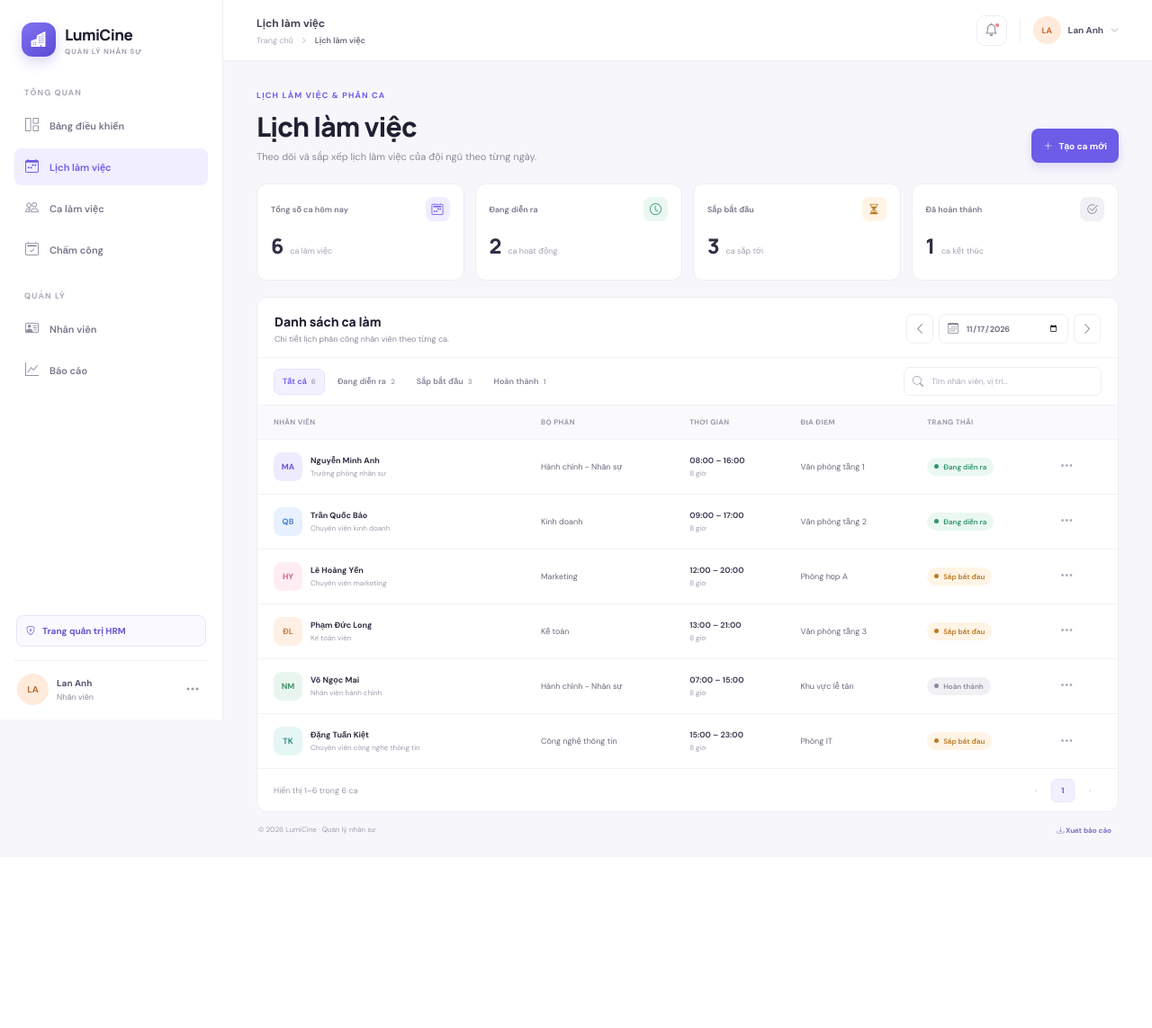
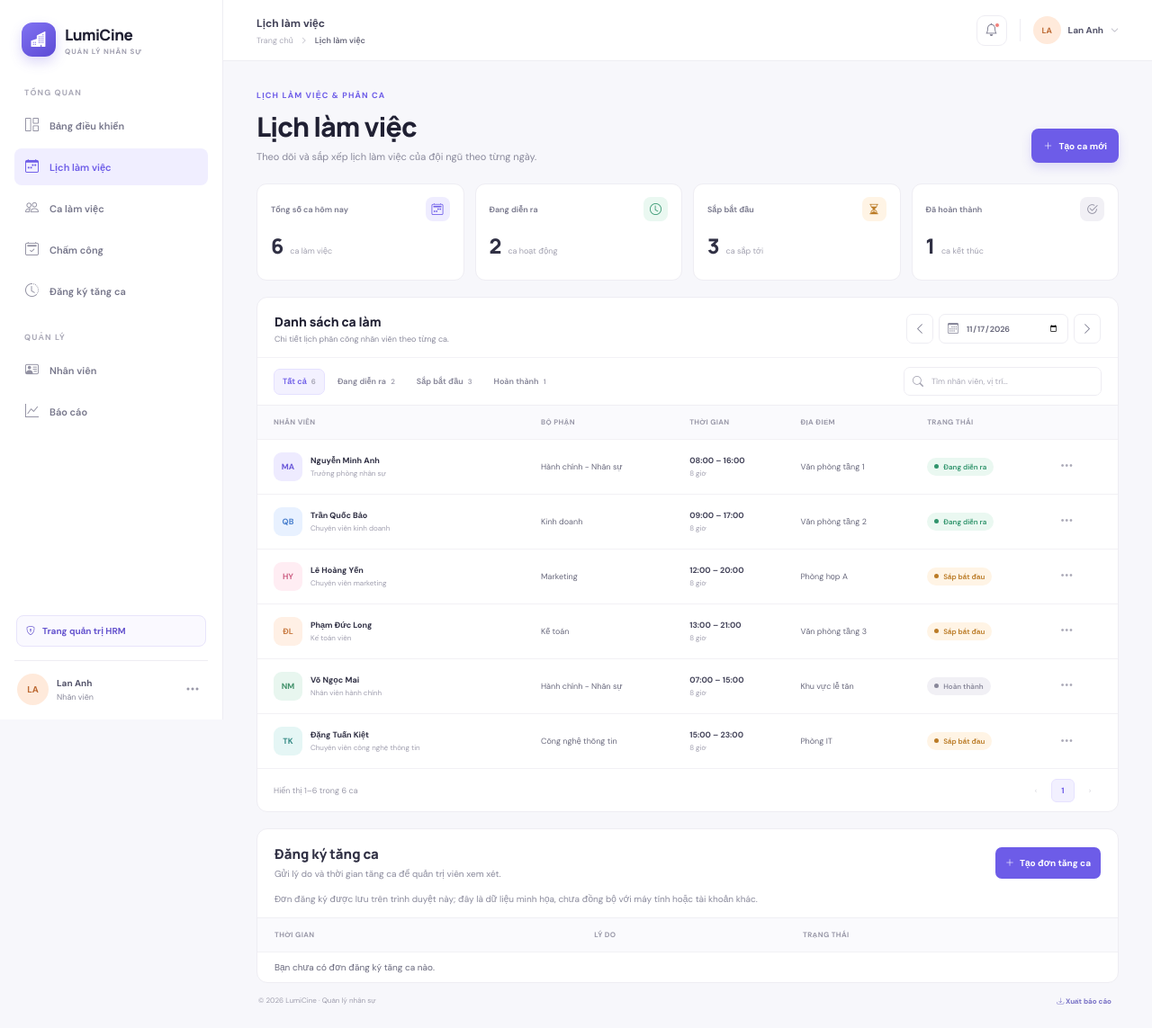
Before and after one commit to TTD12345/LumiCine, a PHP site: page /BaseExam/ in a window 1280 px wide. Shown: the whole page at 90% size. Before the commit the page ends 927 px from the top, so only its background shows below. Run offline with PHP 8.4, Linux system fonts and the light colour scheme.

Commit message:
tăng ca

```diff
--- /dev/null
+++ b/assets/css/overtime.css
@@ -0,0 +1,35 @@
+.overtime-card { margin-top: 18px; overflow: hidden; border: 1px solid #eeedf3; border-radius: 12px; background: #fff; }
+.overtime-heading { display: flex; align-items: center; justify-content: space-between; gap: 15px; padding: 17px 19px 12px; }
+.overtime-heading h2 { margin: 0 0 4px; color: #303044; font-family: Manrope, sans-serif; font-size: 15px; font-weight: 800; }
+.overtime-heading p, .overtime-note { margin: 0; color: #89899b; font-size: 10px; line-height: 1.6; }
+.overtime-note { padding: 0 19px 12px; }
+.overtime-button { display: inline-flex; min-height: 35px; align-items: center; justify-content: center; gap: 6px; border: 0; border-radius: 7px; padding: 0 11px; font-size: 10px; font-weight: 700; white-space: nowrap; }
+.overtime-button-primary { background: #6d5ce8; color: #fff; }
+.overtime-button-primary:hover { background: #5846d3; }
+.overtime-button-approve { background: #eaf8f1; color: #277b56; }
+.overtime-button-reject { background: #fff0ef; color: #b94a45; }
+.overtime-actions { display: flex; justify-content: center; gap: 6px; }
+.overtime-feedback { min-height: 0; padding: 0 19px; color: #277b56; font-size: 10px; }
+.overtime-feedback:not(:empty) { padding-bottom: 10px; }
+.overtime-feedback.error { color: #b94a45; }
+.overtime-table-wrap { overflow-x: auto; border-top: 1px solid #f0eff4; }
+.overtime-table { width: 100%; min-width: 650px; border-collapse: collapse; text-align: left; }
+.overtime-table th { height: 37px; background: #fafafd; padding: 0 12px; color: #9998a8; font-size: 8px; font-weight: 700; letter-spacing: .35px; text-transform: uppercase; white-space: nowrap; }
+.overtime-table td { min-height: 48px; border-top: 1px solid #f2f1f5; padding: 10px 12px; color: #68687c; font-size: 10px; vertical-align: middle; }
+.overtime-table th:first-child, .overtime-table td:first-child { padding-left: 19px; }
+.overtime-reason { min-width: 170px; max-width: 360px; white-space: normal; line-height: 1.6; }
+.overtime-status { display: inline-flex; align-items: center; border-radius: 20px; padding: 5px 8px; font-size: 9px; font-weight: 700; white-space: nowrap; }
+.overtime-status-pending { background: #fff4e5; color: #a76b16; }
+.overtime-status-approved { background: #eaf8f1; color: #277b56; }
+.overtime-status-rejected { background: #fff0ef; color: #b94a45; }
+.overtime-summary { display: grid; justify-items: end; gap: 2px; color: #89899b; font-size: 9px; }
+.overtime-summary strong { color: #a76b16; font-family: Manrope, sans-serif; font-size: 20px; }
+.overtime-dialog textarea { width: 100%; resize: vertical; border: 1px solid #eeedf3; border-radius: 7px; outline: 0; padding: 9px; color: #202033; font: inherit; font-size: 10px; }
+.overtime-dialog textarea:focus { border-color: #a59bf2; box-shadow: 0 0 0 3px #6d5ce81a; }
+.overtime-dialog .dialog-heading strong { color: #55556b; }
+.overtime-dialog .dialog-grid { margin-top: 12px; }
+
+@media (max-width: 520px) {
+    .overtime-heading { align-items: flex-start; flex-direction: column; }
+    .overtime-heading > .overtime-summary { align-self: flex-end; }
+}
--- /dev/null
+++ b/assets/js/overtime.js
@@ -0,0 +1,237 @@
+(() => {
+    'use strict';
+
+    const storageKey = 'lumicine-overtime-requests';
+    const accountStorageKey = 'lumicine-admin-name';
+    const statusLabels = {
+        pending: 'Chờ duyệt',
+        approved: 'Đã duyệt',
+        rejected: 'Từ chối',
+    };
+    const feedback = document.getElementById('overtime-feedback');
+    const employeeRows = document.getElementById('employee-overtime-rows');
+    const adminRows = document.getElementById('admin-overtime-rows');
+    let requests = [];
+
+    const showMessage = (message, isError = false) => {
+        feedback.textContent = message;
+        feedback.classList.toggle('error', isError);
+    };
+
+    const getAccountName = () => {
+        try {
+            return window.localStorage.getItem(accountStorageKey) || 'Lan Anh';
+        } catch (error) {
+            showMessage('Không thể đọc thông tin tài khoản trên trình duyệt.', true);
+            return null;
+        }
+    };
+
+    const normalizeRequest = (request) => {
+        if (!request || typeof request.id !== 'string' || typeof request.employeeName !== 'string' ||
+            typeof request.start !== 'string' || typeof request.end !== 'string' ||
+            typeof request.reason !== 'string' || !statusLabels[request.status] ||
+            Number.isNaN(Date.parse(request.start)) || Number.isNaN(Date.parse(request.end)) ||
+            Date.parse(request.end) <= Date.parse(request.start)) {
+            throw new Error('Dữ liệu đơn tăng ca đã lưu không đúng định dạng.');
+        }
+        return request;
+    };
+
+    const readRequests = () => {
+        const saved = window.localStorage.getItem(storageKey);
+        if (saved === null) return [];
+        const parsed = JSON.parse(saved);
+        if (!Array.isArray(parsed)) throw new Error('Danh sách đơn tăng ca không đúng định dạng.');
+        return parsed.map(normalizeRequest);
+    };
+
+    const persistRequests = (nextRequests) => {
+        try {
+            window.localStorage.setItem(storageKey, JSON.stringify(nextRequests));
+        } catch (error) {
+            showMessage('Không thể lưu đơn tăng ca trên trình duyệt. Hãy kiểm tra dung lượng lưu trữ và thử lại.', true);
+            return false;
+        }
+        requests = nextRequests;
+        render();
+        return true;
+    };
+
+    const makeCell = (row, text, className = '') => {
+        const cell = row.insertCell();
+        if (className) cell.className = className;
+        cell.textContent = text;
+        return cell;
+    };
+
+    const formatDateTime = (value) => new Intl.DateTimeFormat('vi-VN', {
+        dateStyle: 'short',
+        timeStyle: 'short',
+    }).format(new Date(value));
+
+    const createStatus = (status) => {
+        const badge = document.createElement('span');
+        badge.className = `overtime-status overtime-status-${status}`;
+        badge.textContent = statusLabels[status];
+        return badge;
+    };
+
+    const renderEmployeeRequests = () => {
+        if (!employeeRows) return;
+        const accountName = getAccountName();
+        const ownRequests = accountName
+            ? requests.filter((request) => request.employeeName === accountName)
+            : [];
+        employeeRows.replaceChildren();
+        if (ownRequests.length === 0) {
+            const row = employeeRows.insertRow();
+            makeCell(row, 'Bạn chưa có đơn đăng ký tăng ca nào.');
+            row.cells[0].colSpan = 3;
+            return;
+        }
+
+        ownRequests.slice().reverse().forEach((request) => {
+            const row = employeeRows.insertRow();
+            makeCell(row, `${formatDateTime(request.start)} – ${formatDateTime(request.end)}`);
+            makeCell(row, request.reason, 'overtime-reason');
+            row.insertCell().append(createStatus(request.status));
+        });
+    };
+
+    const renderAdminRequests = () => {
+        if (!adminRows) return;
+        adminRows.replaceChildren();
+        const pendingCount = requests.filter((request) => request.status === 'pending').length;
+        document.getElementById('overtime-pending-count').textContent = String(pendingCount);
+        if (requests.length === 0) {
+            const row = adminRows.insertRow();
+            makeCell(row, 'Chưa có đơn đăng ký tăng ca.');
+            row.cells[0].colSpan = 6;
+            return;
+        }
+
+        requests.slice().reverse().forEach((request) => {
+            const row = adminRows.insertRow();
+            makeCell(row, request.employeeName);
+            makeCell(row, formatDateTime(request.start));
+            makeCell(row, formatDateTime(request.end));
+            makeCell(row, request.reason, 'overtime-reason');
+            row.insertCell().append(createStatus(request.status));
+            const actionCell = row.insertCell();
+            if (request.status !== 'pending') {
+                actionCell.textContent = '—';
+                return;
+            }
+            const actions = document.createElement('div');
+            actions.className = 'overtime-actions';
+            [
+                ['approve', 'Duyệt', 'overtime-button overtime-button-approve'],
+                ['reject', 'Từ chối', 'overtime-button overtime-button-reject'],
+            ].forEach(([action, label, className]) => {
+                const button = document.createElement('button');
+                button.type = 'button';
+                button.className = className;
+                button.dataset.action = action;
+                button.dataset.requestId = request.id;
+                button.textContent = label;
+                actions.append(button);
+            });
+            actionCell.append(actions);
+        });
+    };
+
+    const render = () => {
+        renderEmployeeRequests();
+        renderAdminRequests();
+    };
+
+    const loadRequests = () => {
+        try {
+            requests = readRequests();
+            render();
+        } catch (error) {
+            showMessage(error instanceof Error ? error.message : 'Không thể đọc danh sách đơn tăng ca.', true);
+        }
+    };
+
+    if (employeeRows) {
+        const dialog = document.getElementById('overtime-dialog');
+        const form = document.getElementById('overtime-form');
+        const employeeName = document.getElementById('overtime-employee-name');
+        employeeName.textContent = getAccountName() || 'Chưa xác định';
+
+        document.getElementById('overtime-open-form').addEventListener('click', () => {
+            const start = new Date();
+            start.setHours(start.getHours() + 1, 0, 0, 0);
+            const end = new Date(start.getTime() + 60 * 60 * 1000);
+            const toLocalInput = (date) => [
+                date.getFullYear(),
+                String(date.getMonth() + 1).padStart(2, '0'),
+                String(date.getDate()).padStart(2, '0'),
+            ].join('-') + `T${String(date.getHours()).padStart(2, '0')}:${String(date.getMinutes()).padStart(2, '0')}`;
+            form.elements.start.value = toLocalInput(start);
+            form.elements.end.value = toLocalInput(end);
+            dialog.showModal();
+        });
+        ['overtime-close-form', 'overtime-cancel-form'].forEach((id) => {
+            document.getElementById(id).addEventListener('click', () => dialog.close());
+        });
+        form.addEventListener('submit', (event) => {
+            event.preventDefault();
+            const name = getAccountName();
+            const start = form.elements.start.value;
+            const end = form.elements.end.value;
+            const reason = form.elements.reason.value.trim();
+            if (!name || !reason || reason.length < 5 || !start || !end ||
+                Date.parse(end) <= Date.parse(start)) {
+                showMessage('Vui lòng nhập lý do (ít nhất 5 ký tự) và thời gian kết thúc sau thời gian bắt đầu.', true);
+                return;
+            }
+            const request = {
+                id: `overtime-${Date.now()}-${Math.random().toString(36).slice(2, 8)}`,
+                employeeName: name.trim(),
+                start,
+                end,
+                reason,
+                status: 'pending',
+                submittedAt: new Date().toISOString(),
+            };
+            if (!persistRequests([...requests, request])) return;
+            form.reset();
+            dialog.close();
+            showMessage('Đã gửi đơn đăng ký tăng ca để quản trị viên xem xét.');
+        });
+    }
+
+    if (adminRows) {
+        adminRows.addEventListener('click', (event) => {
+            const button = event.target.closest('button[data-action][data-request-id]');
+            if (!button) return;
+            const request = requests.find((item) => item.id === button.dataset.requestId);
+            if (!request || request.status !== 'pending') {
+                showMessage('Đơn này đã được xử lý hoặc không còn tồn tại.', true);
+                loadRequests();
+                return;
+            }
+            if (!['approve', 'reject'].includes(button.dataset.action)) return;
+            const status = button.dataset.action === 'approve' ? 'approved' : 'rejected';
+            const nextRequests = requests.map((item) =>
+                item.id === request.id ? { ...item, status, reviewedAt: new Date().toISOString() } : item
+            );
+            if (persistRequests(nextRequests)) {
+                showMessage(status === 'approved' ? 'Đã duyệt đơn tăng ca.' : 'Đã từ chối đơn tăng ca.');
+            }
+        });
+    }
+
+    window.addEventListener('storage', (event) => {
+        if (event.key === storageKey) loadRequests();
+        if (event.key === accountStorageKey && employeeRows) {
+            document.getElementById('overtime-employee-name').textContent = getAccountName() || 'Chưa xác định';
+            render();
+        }
+    });
+
+    loadRequests();
+})();
--- a/views/main.php
+++ b/views/main.php
@@ -91,6 +91,7 @@ foreach ($shifts as $shift) {
     <link href="https://fonts.googleapis.com/css2?family=DM+Sans:wght@400;500;600;700&family=Manrope:wght@500;600;700;800&display=swap" rel="stylesheet">
     <link href="https://cdn.jsdelivr.net/npm/bootstrap-icons@1.11.3/font/bootstrap-icons.min.css" rel="stylesheet">
     <link href="assets/css/employee.css" rel="stylesheet">
+    <link href="assets/css/overtime.css" rel="stylesheet">
 </head>
 <body>
 <div class="employee-app">
@@ -105,6 +106,7 @@ foreach ($shifts as $shift) {
             <a class="employee-nav-link active" href="#schedule"><i class="bi bi-calendar-week" aria-hidden="true"></i><span>Lịch làm việc</span></a>
             <a class="employee-nav-link" href="#schedule"><i class="bi bi-people" aria-hidden="true"></i><span>Ca làm việc</span></a>
             <a class="employee-nav-link" href="#schedule"><i class="bi bi-calendar2-check" aria-hidden="true"></i><span>Chấm công</span></a>
+            <a class="employee-nav-link" href="#overtime"><i class="bi bi-clock-history" aria-hidden="true"></i><span>Đăng ký tăng ca</span></a>
         </nav>
         <p class="nav-caption nav-caption-spaced">QUẢN LÝ</p>
         <nav class="employee-nav">
@@ -214,6 +216,20 @@ foreach ($shifts as $shift) {
                     <div class="pagination" id="pagination" aria-label="Phân trang"></div>
                 </footer>
             </section>
+            <section class="overtime-card" id="overtime" aria-labelledby="overtime-title">
+                <div class="overtime-heading">
+                    <div><h2 id="overtime-title">Đăng ký tăng ca</h2><p>Gửi lý do và thời gian tăng ca để quản trị viên xem xét.</p></div>
+                    <button class="overtime-button overtime-button-primary" type="button" id="overtime-open-form"><i class="bi bi-plus-lg" aria-hidden="true"></i> Tạo đơn tăng ca</button>
+                </div>
+                <p class="overtime-note">Đơn đăng ký được lưu trên trình duyệt này; đây là dữ liệu minh họa, chưa đồng bộ với máy tính hoặc tài khoản khác.</p>
+                <div class="overtime-feedback" id="overtime-feedback" role="status" aria-live="polite"></div>
+                <div class="overtime-table-wrap">
+                    <table class="overtime-table">
+                        <thead><tr><th>Thời gian</th><th>Lý do</th><th>Trạng thái</th></tr></thead>
+                        <tbody id="employee-overtime-rows"><tr><td colspan="3">Đang tải đơn tăng ca...</td></tr></tbody>
+                    </table>
+                </div>
+            </section>
             <footer class="employee-footer"><span>© <?= date('Y') ?> LumiCine · Quản lý nhân sự</span><button type="button" id="export-report"><i class="bi bi-download"></i> Xuất báo cáo</button></footer>
         </div>
     </main>
@@ -234,6 +250,17 @@ foreach ($shifts as $shift) {
         <footer class="dialog-actions"><button class="secondary-button" type="button" id="cancel-dialog">Hủy</button><button class="primary-button" type="submit" id="save-shift">Lưu ca làm việc</button></footer>
     </form>
 </dialog>
+<dialog class="shift-dialog overtime-dialog" id="overtime-dialog" aria-labelledby="overtime-dialog-title">
+    <form id="overtime-form">
+        <header class="dialog-heading"><div><span class="page-kicker">ĐĂNG KÝ LÀM THÊM</span><h2 id="overtime-dialog-title">Đơn đăng ký tăng ca</h2><p>Thông tin nhân viên: <strong id="overtime-employee-name">Lan Anh</strong></p></div><button class="dialog-close" type="button" id="overtime-close-form" aria-label="Đóng"><i class="bi bi-x-lg"></i></button></header>
+        <div class="dialog-grid">
+            <label class="dialog-field">Bắt đầu tăng ca<input name="start" type="datetime-local" required></label>
+            <label class="dialog-field">Kết thúc tăng ca<input name="end" type="datetime-local" required></label>
+            <label class="dialog-field full">Lý do tăng ca<textarea name="reason" required minlength="5" maxlength="1000" rows="4" placeholder="Mô tả công việc cần hoàn thành..."></textarea></label>
+        </div>
+        <footer class="dialog-actions"><button class="secondary-button" type="button" id="overtime-cancel-form">Hủy</button><button class="primary-button" type="submit">Gửi đơn</button></footer>
+    </form>
+</dialog>
 <dialog class="shift-dialog" id="account-dialog">
     <form id="account-form" method="dialog">
         <header class="dialog-heading"><div><span class="page-kicker">TÀI KHOẢN</span><h2>Thông tin hiển thị</h2><p>Thay đổi tên được hiển thị trên trang.</p></div><button class="dialog-close" type="button" id="close-account-dialog" aria-label="Đóng"><i class="bi bi-x-lg"></i></button></header>
@@ -245,5 +272,6 @@ foreach ($shifts as $shift) {
 <script id="shift-data" type="application/json"><?= json_encode($shifts, JSON_UNESCAPED_UNICODE | JSON_HEX_TAG | JSON_HEX_AMP | JSON_HEX_APOS | JSON_HEX_QUOT) ?></script>
 <script>window.employeeScheduleConfig = { initialDate: <?= json_encode($initialDate) ?> };</script>
 <script src="assets/js/employee.js" defer></script>
+<script src="assets/js/overtime.js" defer></script>
 </body>
 </html>
```
Also changed, not shown: views/admin.php (+18 -0 lines), README.md.
